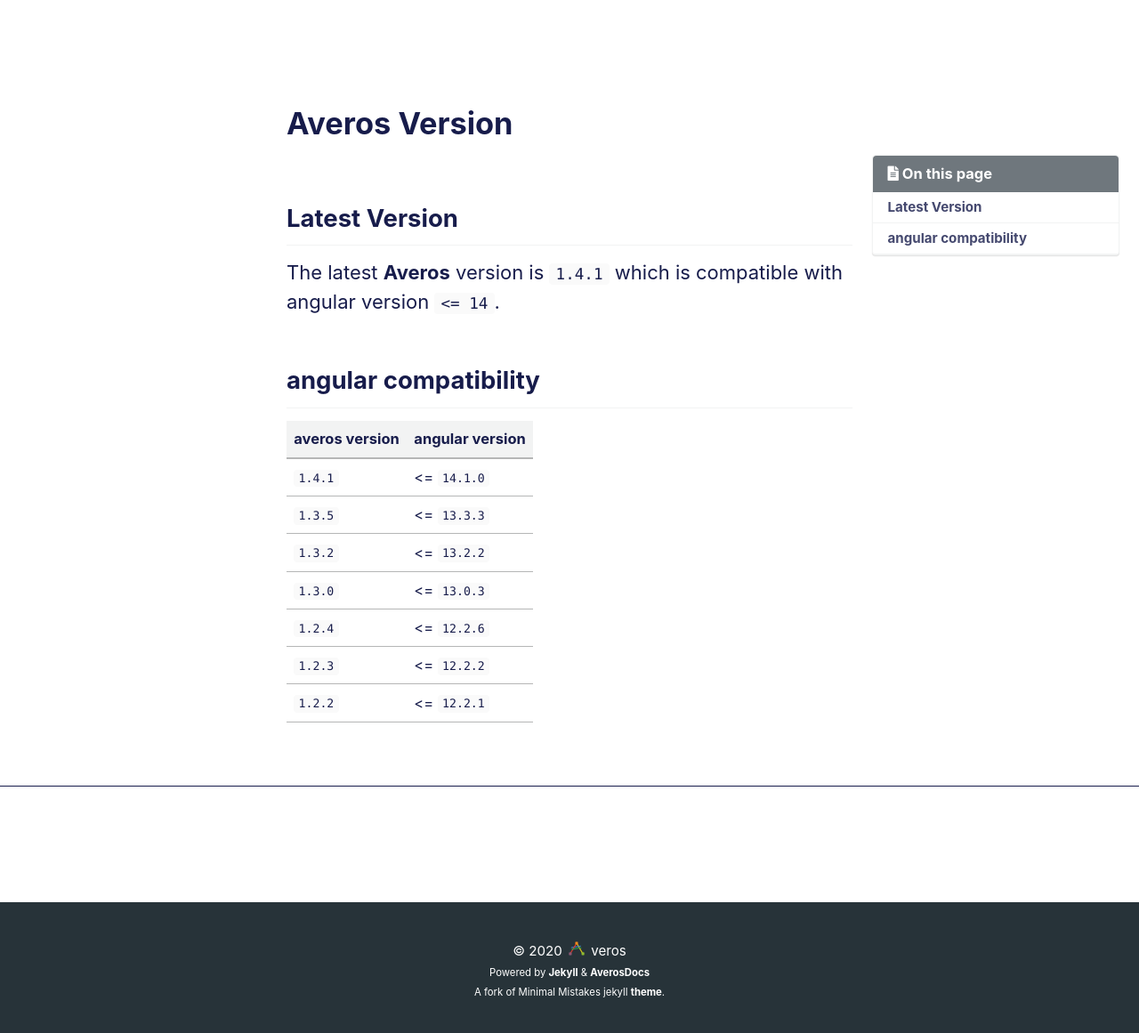
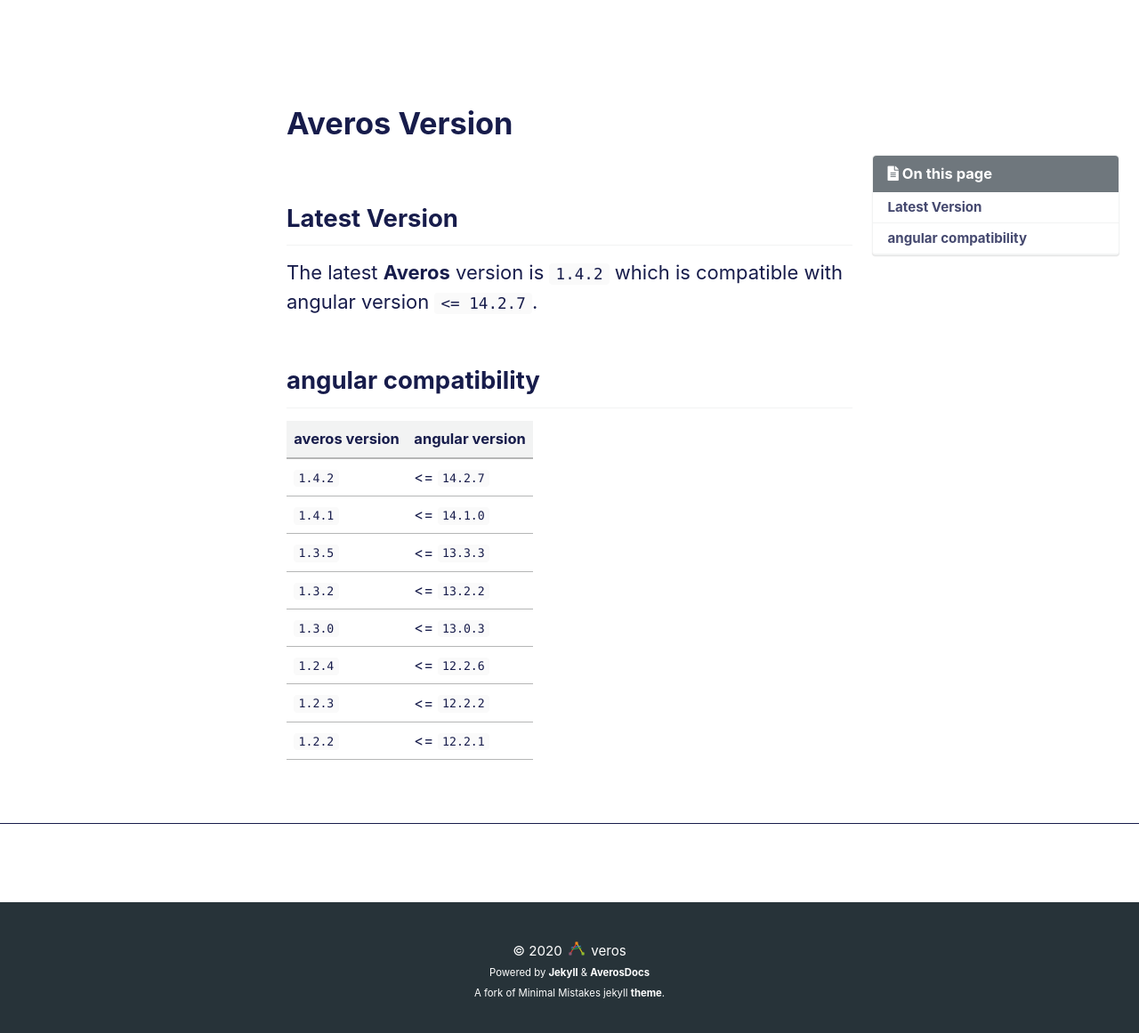
Before and after one commit to averos-io/averos-io.github.io, a Jekyll site: the page built from _pages/latest-version.md, in a window 1280 px wide and 1170 px high. Shown: the top 1161 px of the window at 89% size. Built offline with Jekyll 4.4.1, drawn with Linux system fonts in a browser that asks for light colours; cached includes are drawn as plain includes; comment, search, counter and statistics services are not loaded; a style sheet for code colours, icons or effects is not loaded.

Commit message:
introduced averos 1.4.2

```diff
--- a/_config.yml
+++ b/_config.yml
@@ -17,7 +17,7 @@
 repository               : "averos-io/averos-io.github.io"
 teaser                   : # path of fallback teaser image, e.g. "/assets/images/500x300.png"
 logo                     : "/assets/logo/averos.png" # path of logo image to display in the masthead, e.g. "/assets/images/88x88.png"
-averosversion            : "1.4.1"
+averosversion            : "1.4.2"
 masthead_title           : # overrides the website title displayed in the masthead, use " " for no title
 # breadcrumbs            : false # true, false (default)
 words_per_minute         : 200
--- a/_pages/latest-version.md
+++ b/_pages/latest-version.md
@@ -8,13 +8,14 @@
 ## **Latest Version**
 
 
-The latest **Averos** version is `1.4.1` which is compatible with angular version  `<= 14`.
+The latest **Averos** version is `1.4.2` which is compatible with angular version  `<= 14.2.7`.
 
 
 ## **angular compatibility**
 
 | **averos version** | **angular version** |
 | ------ | ------ |
+| `1.4.2` | <= `14.2.7` |
 | `1.4.1` | <= `14.1.0` |
 | `1.3.5` | <= `13.3.3` |
 | `1.3.2` | <= `13.2.2` |
```
